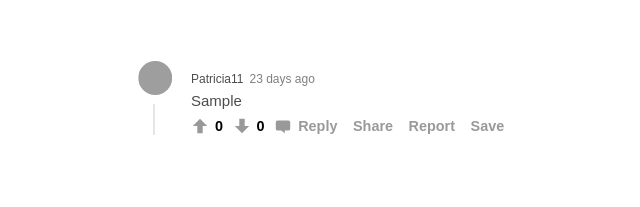
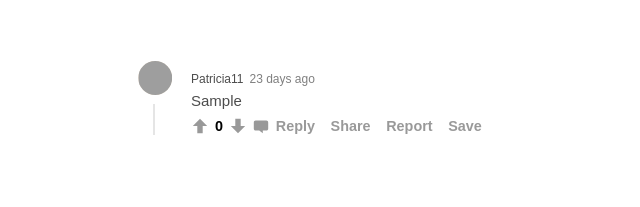
Before and after one commit to Joshuaasare/commentsapp, a React (Create React App) app: page / in a window 1280 px wide. Both pictures are taken after typing "Sample" into the empty fields and a click on the button "Add comment". Shown: the top 207 px of the page, without its empty margins (87-727 px from the left). Built offline with nearby package versions, Linux system fonts and the light colour scheme; grey boxes are pictures that could not be loaded.

Commit message:
implemented upvote and downvote system by setting properties using path

```diff
--- a/src/_shared/types.ts
+++ b/src/_shared/types.ts
@@ -1,8 +1,8 @@
 // contains all the types used in the project
 export type CommentResult = {
   text?: string;
-  upvotes?: number;
-  downvotes?: number;
+  upvotes: number;
+  downvotes: number;
   id: string;
   createdTime?: Date;
   editedTime?: Date;
--- a/src/_shared/utils.ts
+++ b/src/_shared/utils.ts
@@ -2,7 +2,6 @@ import { UserResult } from "./types";
 import Faker from "faker";
 
 export const generateRandomUser = (): UserResult => {
-  const email = Faker.internet.email;
   const name = Faker.internet.userName();
   return {
     username: name,
--- a/src/features/Comments/CommentItem.tsx
+++ b/src/features/Comments/CommentItem.tsx
@@ -13,6 +13,7 @@ interface Props {
   ) => void;
   focusedCommentId?: string | null;
   setFocusedCommentId?: (id?: string | null) => void;
+  onVote?: (type: "upvote" | "downvote", path?: string) => void;
 }
 
 const CommentItem: React.FC<Props> = ({
@@ -20,9 +21,8 @@ const CommentItem: React.FC<Props> = ({
   addComment,
   focusedCommentId,
   setFocusedCommentId,
+  onVote,
 }) => {
-  const [showReply, setShowReply] = useState(false);
-
   const renderComment = (comment?: CommentResult) => {
     return (
       <>
@@ -53,19 +53,21 @@ const CommentItem: React.FC<Props> = ({
                   size={1.5}
                   color="#00000066"
                   className="comment__icon"
+                  onClick={() => onVote && onVote("upvote", comment?.path)}
                 />
-                <span className="vote-text">{comment?.upvotes}</span>
-              </span>
 
-              <span className="comment__icon-group">
+                <span className="vote-text">
+                  {comment && comment?.upvotes - comment?.downvotes}
+                </span>
+
                 <Icon
                   name="arrow-thick-down"
                   id="downvote"
                   size={1.5}
                   color="#00000066"
                   className="comment__icon"
+                  onClick={() => onVote && onVote("downvote", comment?.path)}
                 />
-                <span className="vote-text">{comment?.downvotes}</span>
               </span>
 
               <span
@@ -107,6 +109,7 @@ const CommentItem: React.FC<Props> = ({
               addComment={addComment}
               focusedCommentId={focusedCommentId}
               setFocusedCommentId={setFocusedCommentId}
+              onVote={onVote}
             />
           </div>
         )}
@@ -129,6 +132,7 @@ const CommentItem: React.FC<Props> = ({
           addComment={addComment}
           focusedCommentId={focusedCommentId}
           setFocusedCommentId={setFocusedCommentId}
+          onVote={onVote}
         />
       )}
     </React.Fragment>
--- a/src/features/Comments/Comments.tsx
+++ b/src/features/Comments/Comments.tsx
@@ -62,6 +62,7 @@ const Comments: React.FC = () => {
         createdTime: new Date(),
         upvotes: 0,
         downvotes: 0,
+        path: "",
         user: generateRandomUser(),
       };
 
@@ -86,6 +87,30 @@ const Comments: React.FC = () => {
     addComment(text, accPath);
   };
 
+  const onVote = (type: "upvote" | "downvote", path?: string) => {
+    if (path && type && comment) {
+      const value = get(comment, path) as CommentResult;
+      if (type === "upvote") {
+        value.upvotes += 1;
+      } else if (type === "downvote") {
+        value.downvotes += 1;
+      }
+
+      setValueToPath(path, value, comment);
+      return setComment({ ...comment });
+    }
+
+    if (!path && type && comment) {
+      if (type === "upvote") {
+        comment.upvotes += 1;
+      } else if (type === "downvote") {
+        comment.downvotes += 1;
+      }
+
+      return setComment({ ...comment });
+    }
+  };
+
   if (!comment) {
     return (
       <div className="comment-header">
@@ -101,6 +126,7 @@ const Comments: React.FC = () => {
       addComment={addComment}
       focusedCommentId={focusedCommentId}
       setFocusedCommentId={setFocusedCommentId}
+      onVote={onVote}
     />
   );
 };
--- a/src/features/Comments/css/CommentItem.css
+++ b/src/features/Comments/css/CommentItem.css
@@ -2,9 +2,6 @@
   border-left: 2px solid rgb(0, 0, 0, 0.1);
   position: relative;
   margin-top: 1rem;
-}
-
-.comment__body {
 }
 
 .comment__group {
@@ -32,9 +29,6 @@
   width: 1.8rem;
   height: 1.8rem;
   border-radius: 3rem;
-}
-
-.comment__thumbnail {
 }
 
 .comment__thumbnail--user {
@@ -67,21 +61,22 @@
   display: flex;
   flex-direction: row;
   align-items: center;
-  margin-right: 0.8rem;
 }
 
 .comment__link-group {
   display: flex;
   flex-direction: row;
   align-items: center;
-  margin-right: 0.8rem;
+  margin-right: 0.4rem;
+  margin-left: 0.4rem;
   cursor: pointer;
 }
 
 .comment__icon-group > span {
   font-size: 1.2rem;
+  font-weight: 600;
   padding-left: 0.5rem;
-  font-weight: 600;
+  padding-right: 0.5rem;
 }
 
 .comment__link-group > span {
--- a/src/features/Comments/css/Comments.css
+++ b/src/features/Comments/css/Comments.css
@@ -1,6 +1,3 @@
-.comment-header {
-}
-
 .comment-header > span {
   font-size: 1.5rem;
   display: inline-block;
--- a/src/features/Comments/css/commentForm.css
+++ b/src/features/Comments/css/commentForm.css
@@ -35,6 +35,3 @@
   height: 5rem;
   background-color: white;
 }
-
-.comment-form > .textarea {
-}
```
